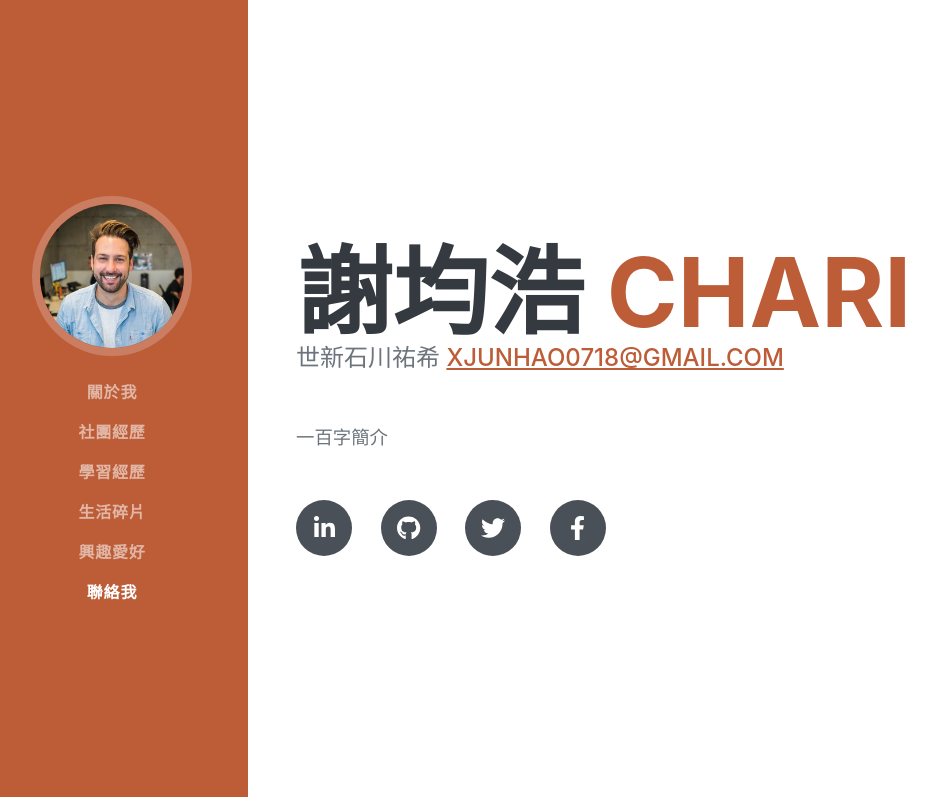
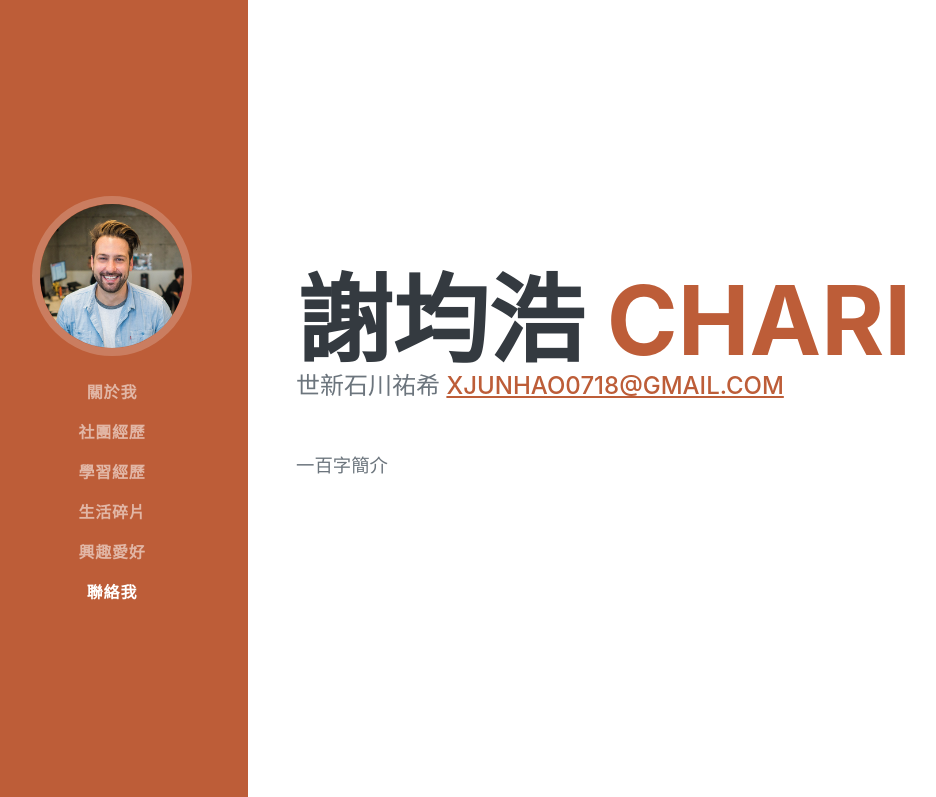
Before and after one commit to chari0718/chari0718.github.io, a plain HTML site: page index.html in a window 1280 px wide. Shown: the top 797 px of the page, without its empty margins (24-960 px from the left). Drawn offline with nearby package versions, Linux system fonts and the light colour scheme; a web font is replaced by a local one.

Commit message:
第二次修改

```diff
--- a/index.html
+++ b/index.html
@@ -49,13 +49,7 @@
                         <a href="mailto:xjunhao0718@gmail.com">xjunhao0718@gmail.com</a>
                     </div>
                     <p class="lead mb-5">一百字簡介</p>
-                    <div class="social-icons">
-                        <a class="social-icon" href="#!"><i class="fab fa-linkedin-in"></i></a>
-                        <a class="social-icon" href="#!"><i class="fab fa-github"></i></a>
-                        <a class="social-icon" href="#!"><i class="fab fa-twitter"></i></a>
-                        <a class="social-icon" href="#!"><i class="fab fa-facebook-f"></i></a>
-                    </div>
-                </div>
+                 </div>
             </section>
             <hr class="m-0" />
             <!-- Experience-->
```
